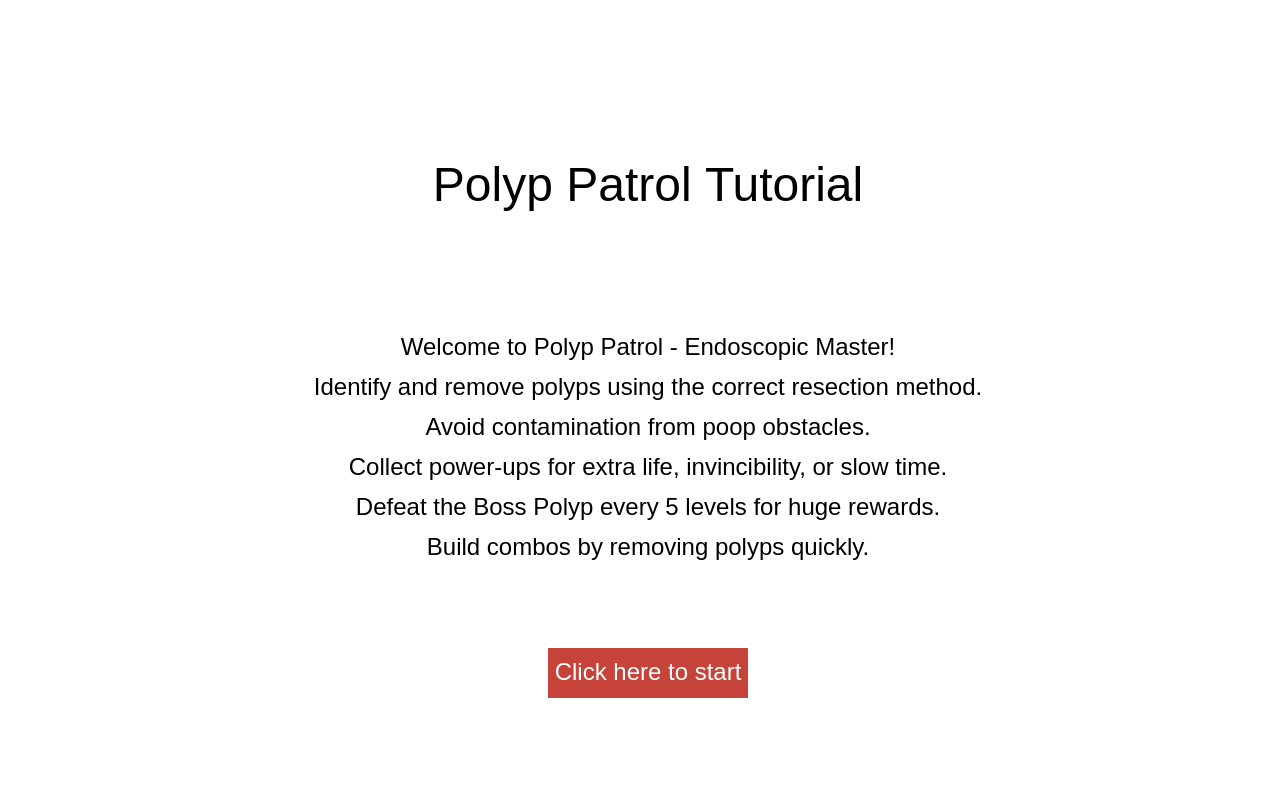
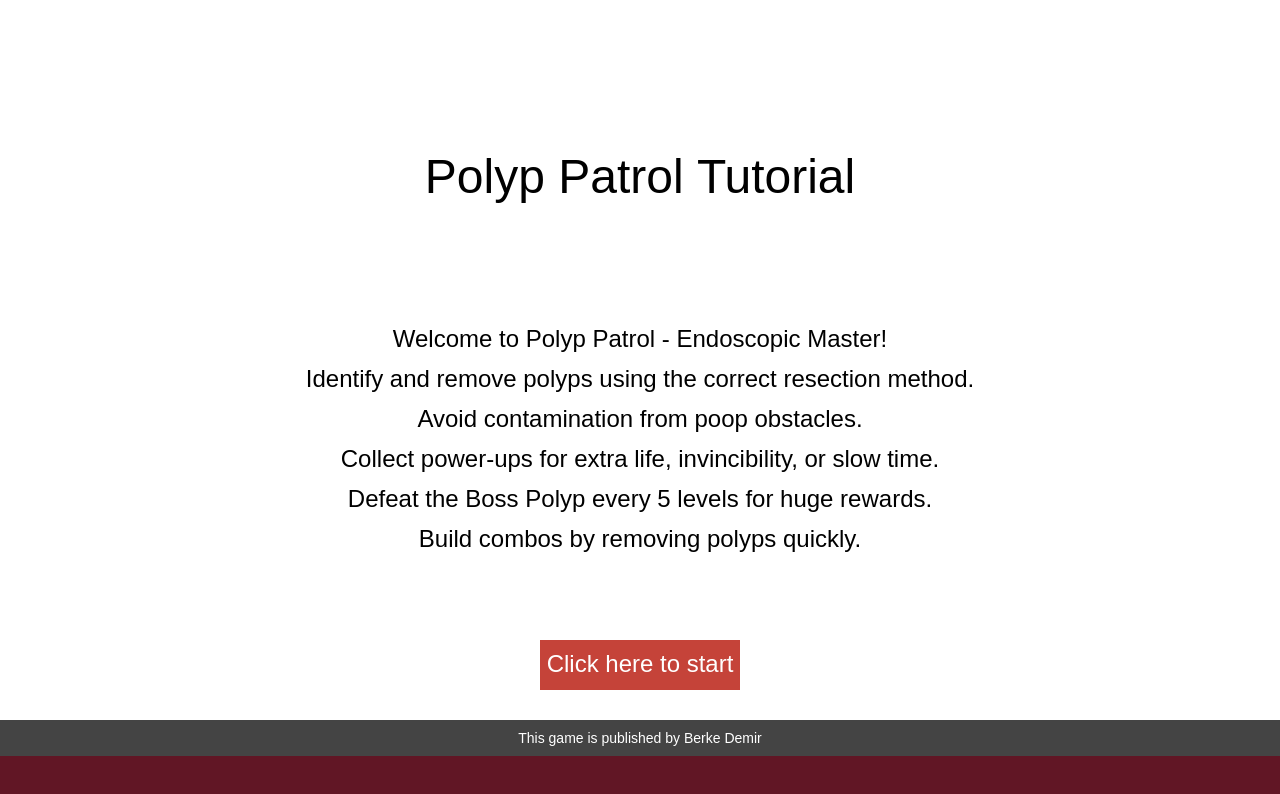
Before and after one commit to berkedmrr/polyppatrol, a plain HTML site: page index.html in a window 1280 px wide. Drawn offline with Linux system fonts and the light colour scheme.

Commit message:
Update index.html

```diff
--- a/index.html
+++ b/index.html
@@ -2,17 +2,34 @@
 <html>
 <head>
   <meta charset="UTF-8">
+  <!-- Ensure proper scaling on mobile devices -->
+  <meta name="viewport" content="width=device-width, initial-scale=1.0">
   <title>Polyp Patrol - Endoscopic Master</title>
   <style>
+    html, body {
+      margin: 0;
+      padding: 0;
+      overflow-y: auto; /* Allow vertical scrolling if needed */
+      background-color: rgb(97, 22, 37);
+    }
     canvas {
       display: block;
       margin: 0 auto;
       background-color: rgb(97, 22, 37);
     }
+    footer {
+      text-align: center;
+      padding: 10px;
+      background-color: #444;
+      color: #fff;
+      font-family: sans-serif;
+      font-size: 14px;
+    }
   </style>
 </head>
 <body>
   <canvas id="gameCanvas" width="1280" height="720"></canvas>
+  <footer>This game is published by Berke Demir</footer>
   <script>
     // Constants
     const WIDTH = 1280;
```
Lines whose indentation alone changed are shown as unchanged.
